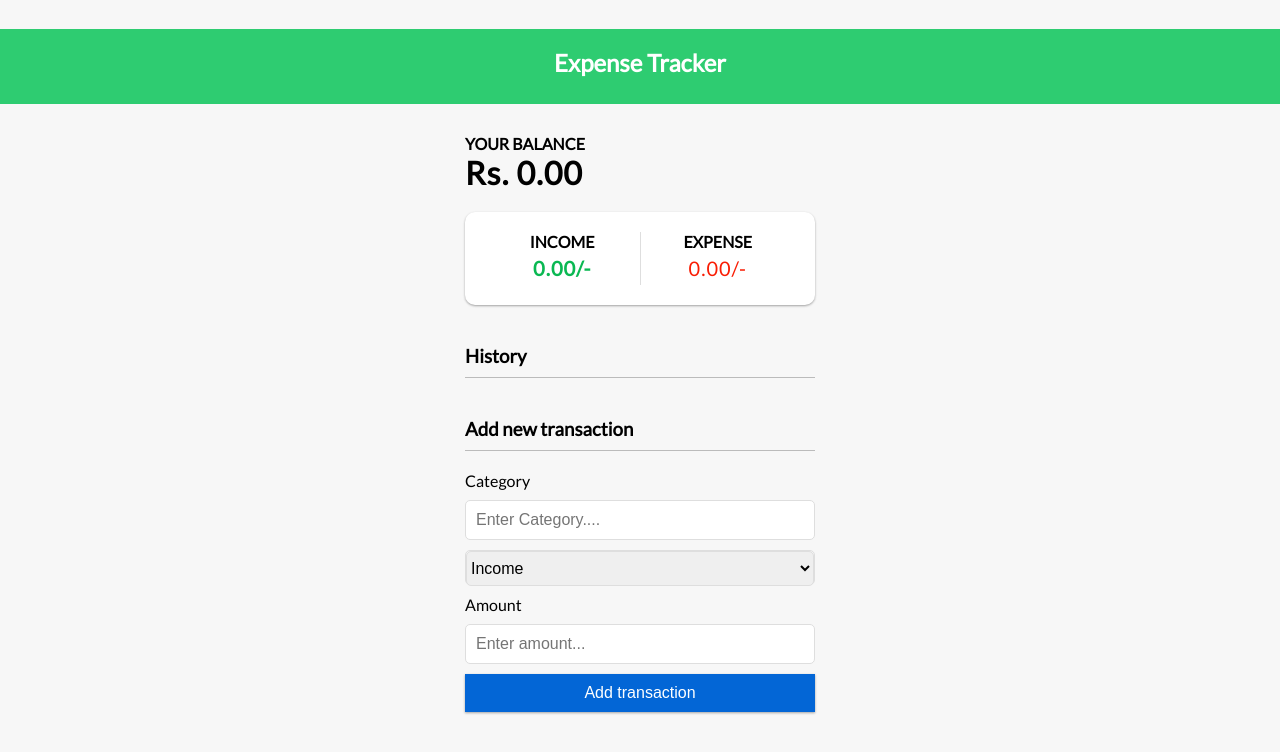
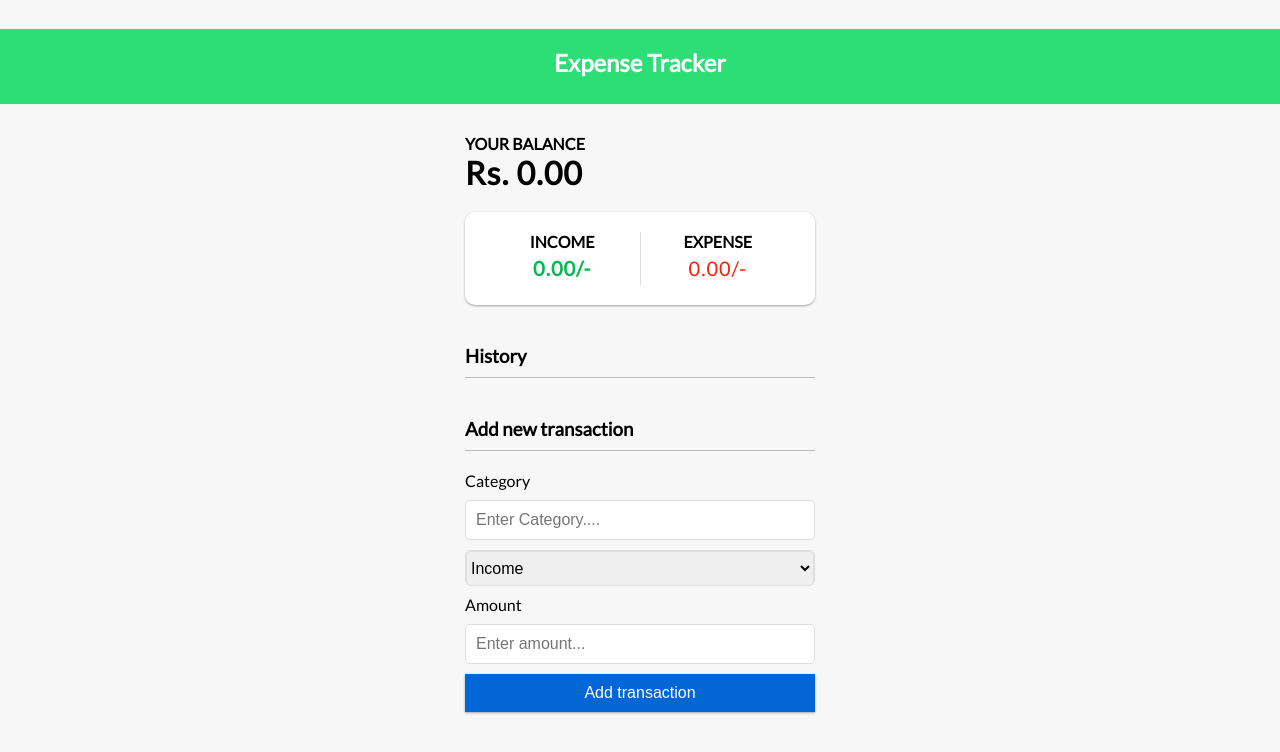
Before and after one commit to Neerajred/ExpenseTracker, a plain HTML site: page index.html in a window 1280 px wide. Drawn offline with Linux system fonts and the light colour scheme.

Commit message:
adding css

```diff
--- a/style.css
+++ b/style.css
@@ -20,7 +20,7 @@ body {
 }
 
 header {
-  background-color: #2ecc71;
+  background-color: #2dde77;
   color: #FFFFFF;
   text-align: center;
   height: 75px;
```
